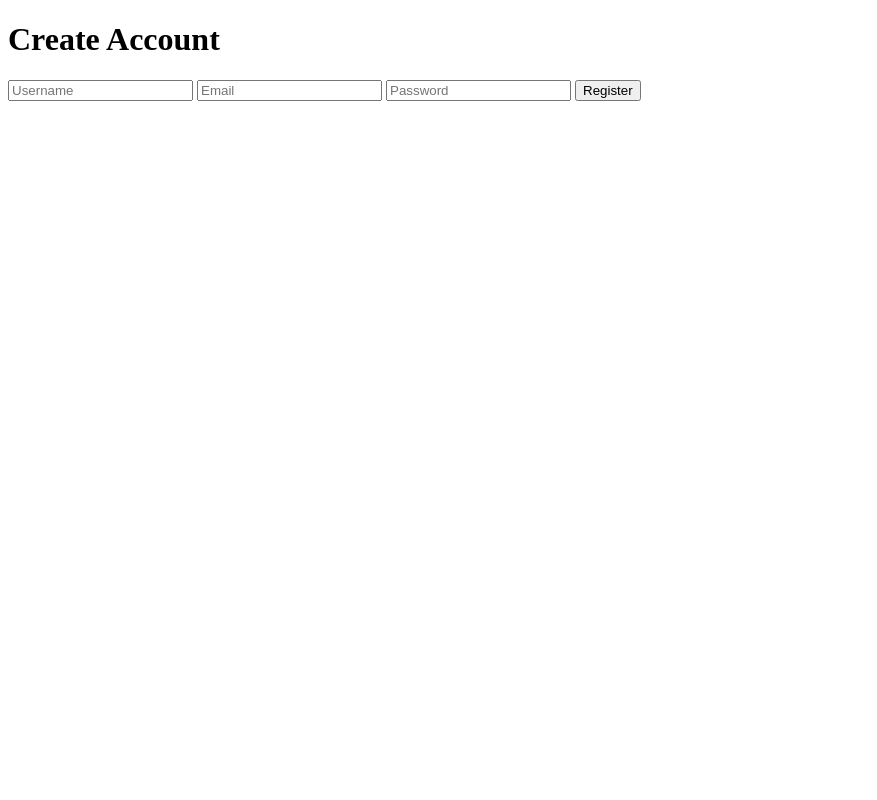
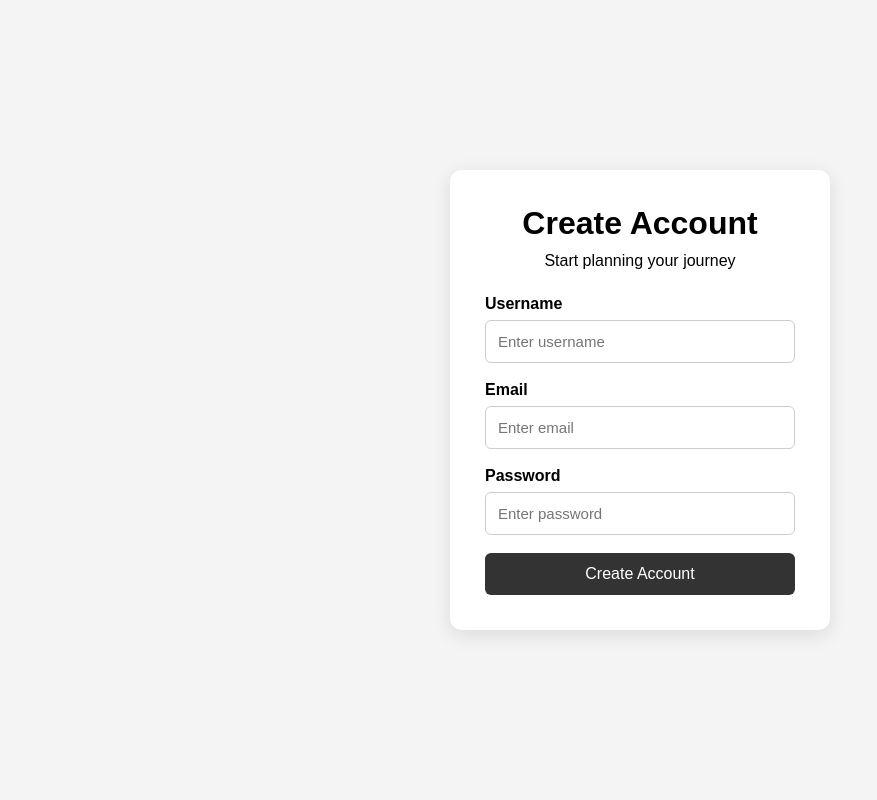
Before and after one commit to Amrutha01-ns/tourist, a Django app: page /register/ in a window 1280 px wide. Shown: the whole page, without its empty margins (0-877 px from the left). Run offline with Django 5.2, Linux system fonts and the light colour scheme.

Commit message:
updated register.html file

```diff
--- a/users/templates/users/register.html
+++ b/users/templates/users/register.html
@@ -1,21 +1,126 @@
 <!DOCTYPE html>
-<html>
+<html lang="en">
 <head>
-    <title>Register</title>
+    <meta charset="UTF-8">
+    <meta name="viewport" content="width=device-width, initial-scale=1.0">
+    <title>Register | Tourist Planner</title>
+
+    <style>
+        * {
+            box-sizing: border-box;
+            margin: 0;
+            padding: 0;
+        }
+
+        body {
+            min-height: 100vh;
+            display: flex;
+            justify-content: center;
+            align-items: center;
+            font-family: Arial, sans-serif;
+            background: #f4f4f4;
+        }
+
+        .container {
+            width: 380px;
+            padding: 35px;
+            background: white;
+            border-radius: 12px;
+            box-shadow: 0 5px 20px rgba(0, 0, 0, 0.1);
+        }
+
+        h1 {
+            text-align: center;
+            margin-bottom: 10px;
+        }
+
+        p {
+            text-align: center;
+            margin-bottom: 25px;
+        }
+
+        .form-group {
+            margin-bottom: 18px;
+        }
+
+        label {
+            display: block;
+            margin-bottom: 7px;
+            font-weight: bold;
+        }
+
+        input {
+            width: 100%;
+            padding: 12px;
+            border: 1px solid #ccc;
+            border-radius: 6px;
+            font-size: 15px;
+        }
+
+        input:focus {
+            outline: none;
+            border-color: #555;
+        }
+
+        button {
+            width: 100%;
+            padding: 12px;
+            border: none;
+            border-radius: 6px;
+            font-size: 16px;
+            cursor: pointer;
+            background: #333;
+            color: white;
+        }
+
+        button:hover {
+            background: #555;
+        }
+    </style>
 </head>
+
 <body>
 
-<h1>Create Account</h1>
+    <div class="container">
+        <h1>Create Account</h1>
+        <p>Start planning your journey</p>
 
-<form method="POST">
-    {% csrf_token %}
+        <form method="POST">
+            {% csrf_token %}
 
-    <input type="text" name="username" placeholder="Username">
-    <input type="email" name="email" placeholder="Email">
-    <input type="password" name="password" placeholder="Password">
+            <div class="form-group">
+                <label>Username</label>
+                <input
+                    type="text"
+                    name="username"
+                    placeholder="Enter username"
+                    required
+                >
+            </div>
 
-    <button type="submit">Register</button>
-</form>
+            <div class="form-group">
+                <label>Email</label>
+                <input
+                    type="email"
+                    name="email"
+                    placeholder="Enter email"
+                    required
+                >
+            </div>
+
+            <div class="form-group">
+                <label>Password</label>
+                <input
+                    type="password"
+                    name="password"
+                    placeholder="Enter password"
+                    required
+                >
+            </div>
+
+            <button type="submit">Create Account</button>
+        </form>
+    </div>
 
 </body>
 </html>
```
